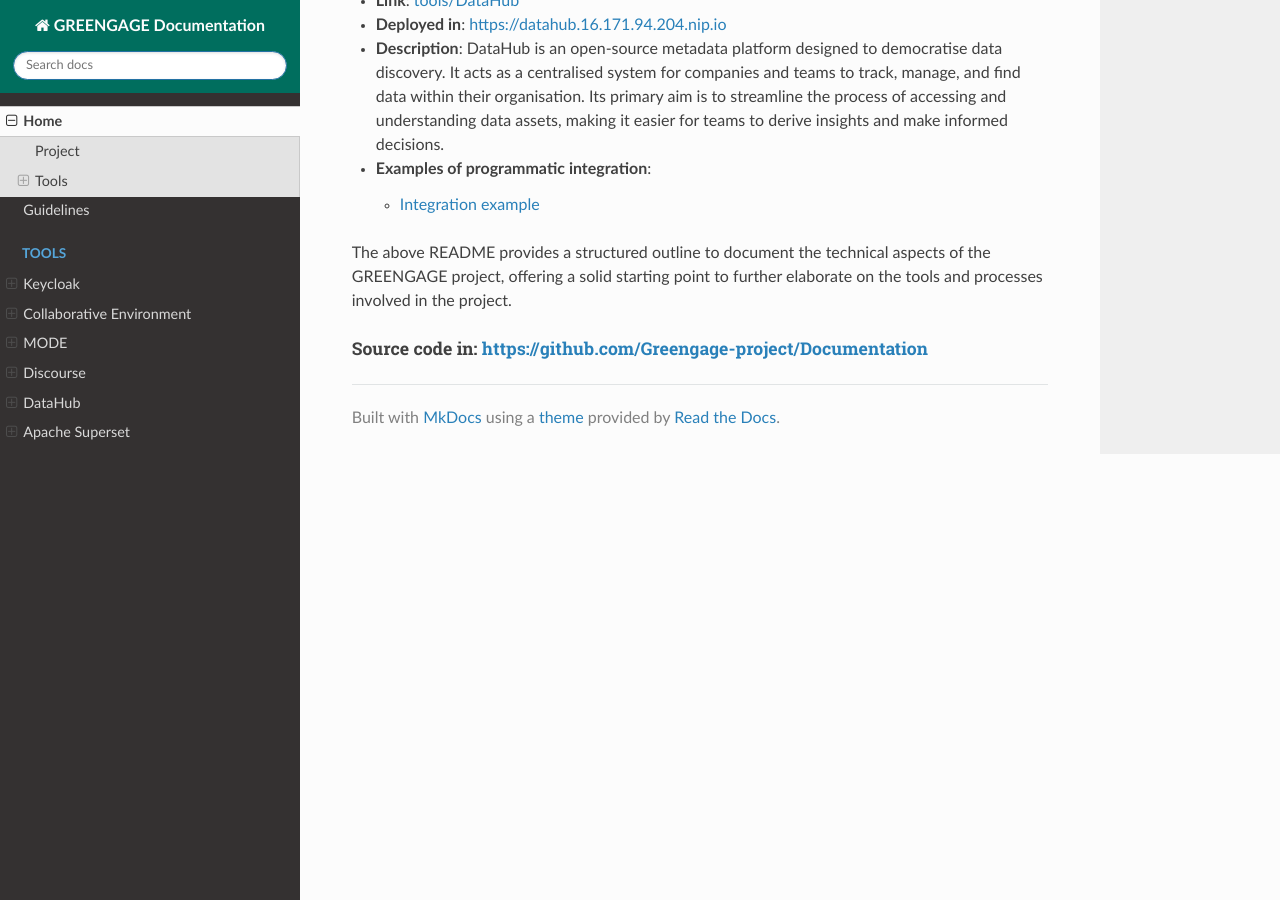
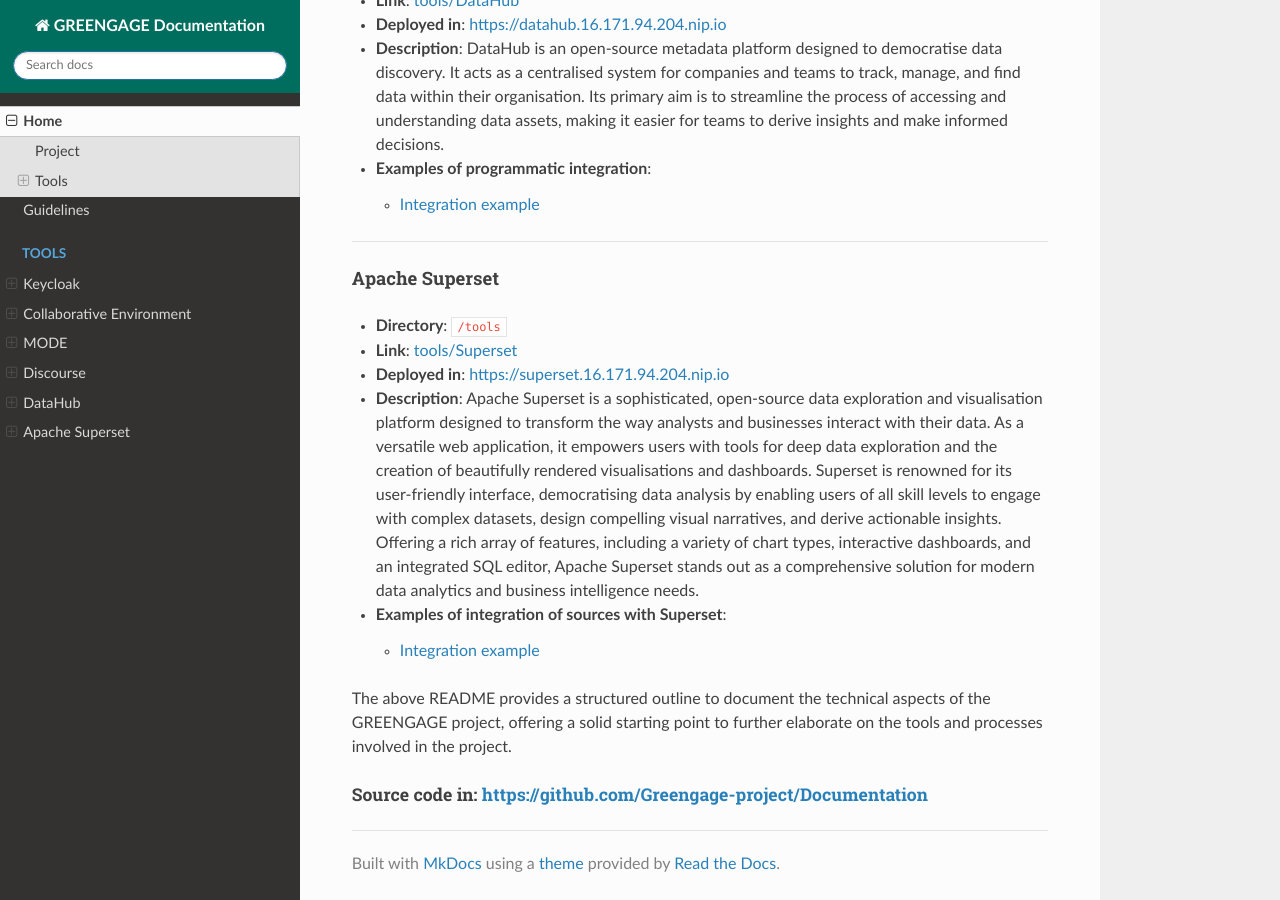
Before and after one commit to Greengage-project/Documentation, an MkDocs documentation site: the page built from docs/index.md, in a window 1280 px wide and 900 px high, scrolled down 2057 px. Built offline with MkDocs 1.6.1, drawn with Linux system fonts in a browser that asks for light colours; nearby versions of some CDN libraries.

Commit message:
Superset to home

```diff
--- a/docs/index.md
+++ b/docs/index.md
@@ -69,6 +69,19 @@
   - **Examples of programmatic integration**:
     - [Integration example](tools/datahub/examples)
 
+---
+
+#### Apache Superset
+
+- **Directory**: `/tools`
+- **Link**: [tools/Superset](tools/superset)
+- **Deployed in**: [https://superset.16.171.94.204.nip.io](https://superset.16.171.94.204.nip.io)
+- **Description**: Apache Superset is a sophisticated, open-source data exploration and visualisation platform designed to transform the way analysts and businesses interact with their data. As a versatile web application, it empowers users with tools for deep data exploration and the creation of beautifully rendered visualisations and dashboards. Superset is renowned for its user-friendly interface, democratising data analysis by enabling users of all skill levels to engage with complex datasets, design compelling visual narratives, and derive actionable insights. Offering a rich array of features, including a variety of chart types, interactive dashboards, and an integrated SQL editor, Apache Superset stands out as a comprehensive solution for modern data analytics and business intelligence needs.
+
+  - **Examples of integration of sources with Superset**:
+    - [Integration example](tools/superset/examples)
+
+
 The above README provides a structured outline to document the technical aspects of the GREENGAGE project, offering a solid starting point to further elaborate on the tools and processes involved in the project.
 
 ##### Source code in: [https://github.com/Greengage-project/Documentation](https://github.com/Greengage-project/Documentation)
```
